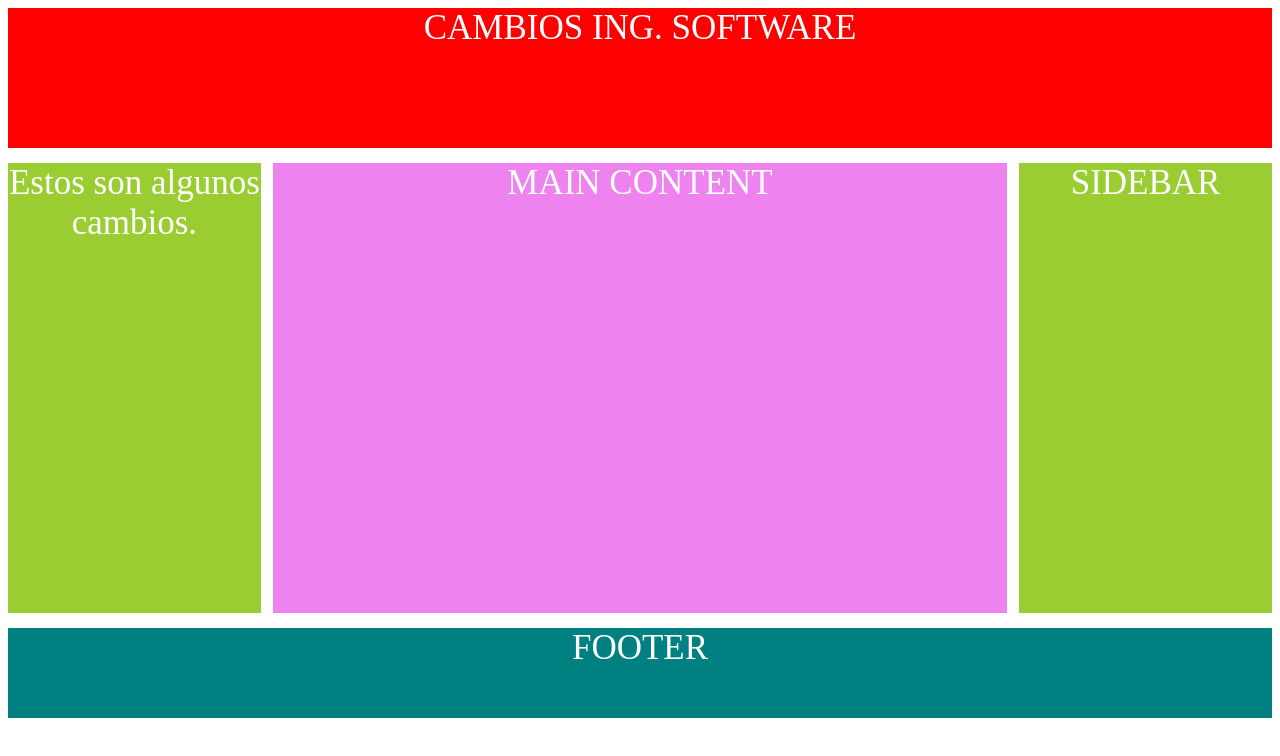
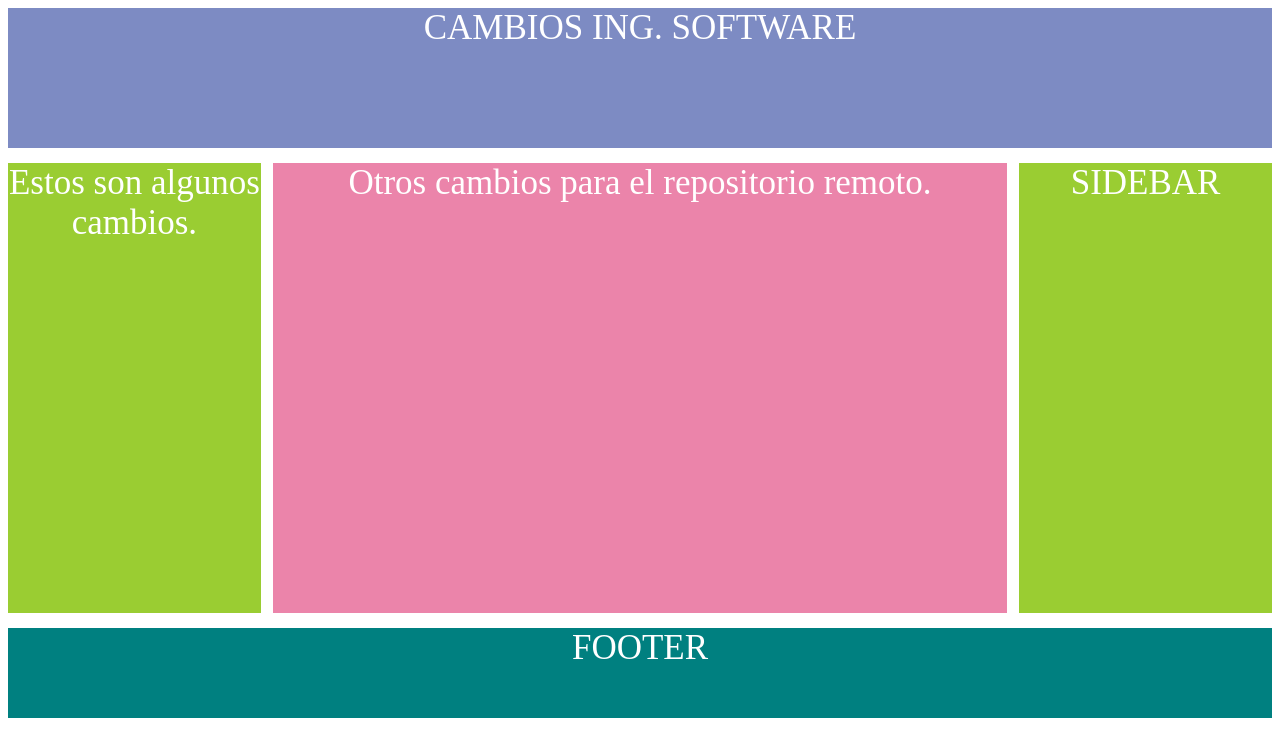
Before and after one commit to Vanessa745/santo_grial, a plain HTML site: page index.html in a window 1280 px wide. Drawn offline with Linux system fonts and the light colour scheme.

Commit message:
Algunos otros cambios.

```diff
--- a/estilos.css
+++ b/estilos.css
@@ -14,7 +14,7 @@
 .cabecera {
     width: 100%;
     height: 140px;
-    background-color: red;
+    background-color: rgb(125, 139, 195);
 }
 
 .contenedor2 {
@@ -33,7 +33,7 @@
 }
 
 .principal {
-    background-color: violet;
+    background-color: rgb(235, 132, 170);
     width: 58%;
     /* flex-basis: 500px;
     flex-grow: 2;
--- a/index.html
+++ b/index.html
@@ -11,7 +11,7 @@
         <header class="cabecera">CAMBIOS ING. SOFTWARE</header>
         <div class="contenedor2">
             <aside class="sidenav">Estos son algunos cambios.</aside>
-            <main class="principal">MAIN CONTENT</main>
+            <main class="principal">Otros cambios para el repositorio remoto.</main>
             <aside class="sidebar">SIDEBAR</aside>
         </div>
         <footer class="pie">FOOTER</footer>
```
